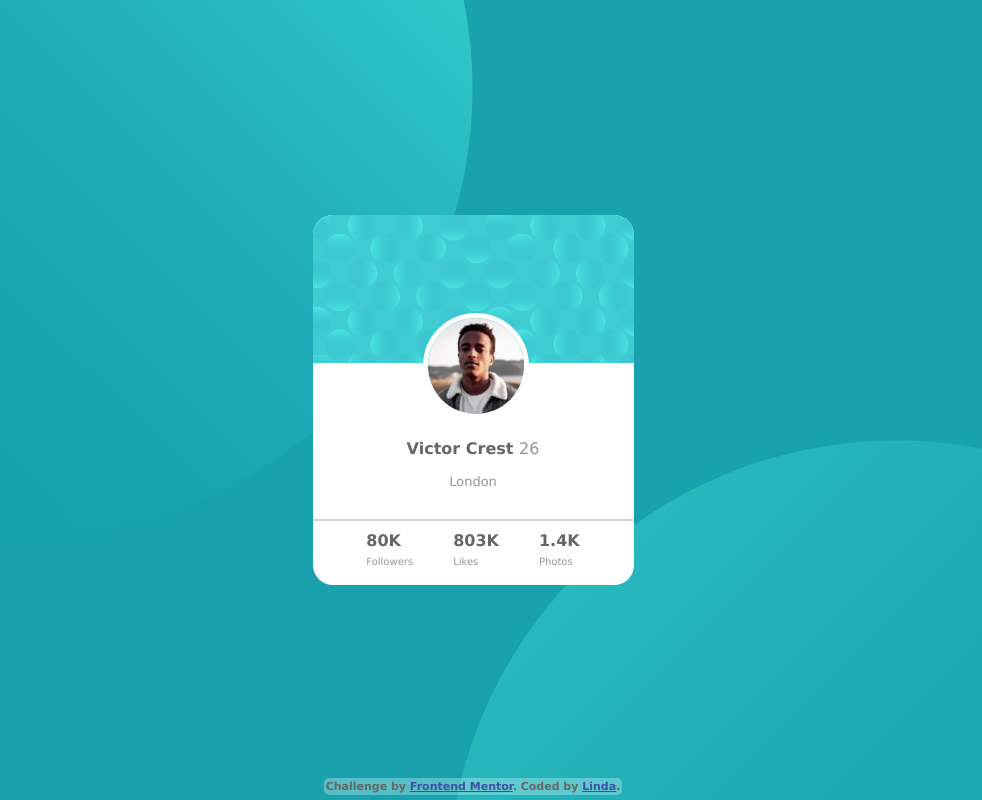
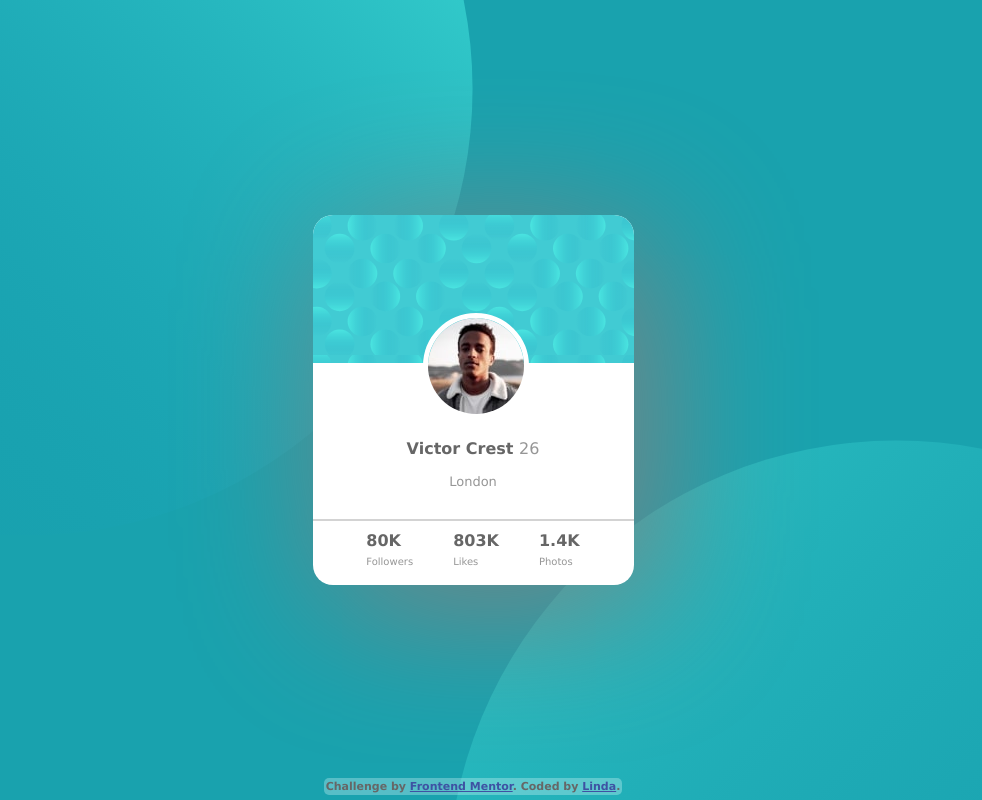
Before and after one commit to ellienndea/profile-card-component-main-project, a plain HTML site: page index.html in a window 1280 px wide. Shown: the whole page, without its empty margins (167-1149 px from the left). Drawn offline with Linux system fonts and the light colour scheme.

Commit message:
add box-shadow

```diff
--- a/style.css
+++ b/style.css
@@ -29,6 +29,7 @@ body {
     height: 370px; /* deleted margin-top: 25vh */
     background: white;
     border-radius: 20px;
+    box-shadow: 20px 20px 150px grey; /* added box-shadow */
 }
 .card-bg{
     width: 100%;
```
